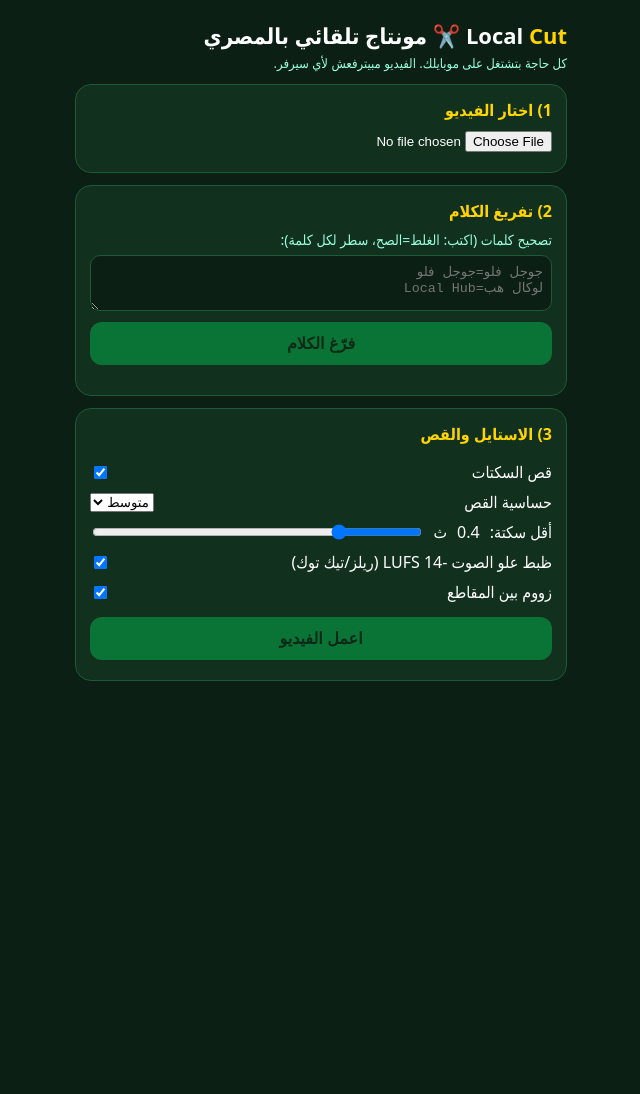
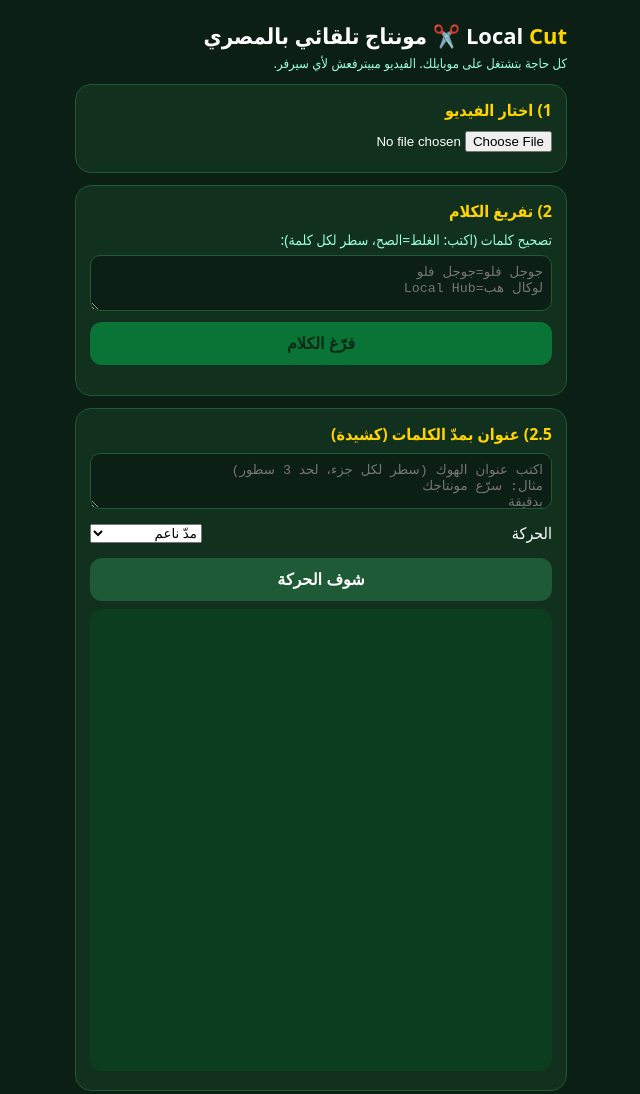
Before and after one commit to workbykomsan-lang/lc-x7k2m9, a plain HTML site: page index.html in a window 1280 px wide. Shown: the top 1094 px of the page, without its empty margins (319-959 px from the left). Before the commit the page ends 800 px from the top, so only its background shows below. Drawn offline with Linux system fonts and the light colour scheme; a web font is replaced by a local one.

Commit message:
Update index.html

```diff
--- a/index.html
+++ b/index.html
@@ -23,6 +23,10 @@ video,canvas{width:100%;border-radius:12px;background:#000}.msg{color:#9fd;font-
 <div class="msg">تصحيح كلمات (اكتب: الغلط=الصح، سطر لكل كلمة):</div>
 <textarea id="vocab" placeholder="جوجل فلو=جوجل فلو&#10;لوكال هب=Local Hub"></textarea>
 <button id="tr" disabled>فرّغ الكلام</button><div class="msg" id="m2"></div><div class="words" id="words"></div></div>
+<div class="card"><div class="step">2.5) عنوان بمدّ الكلمات (كشيدة)</div>
+<textarea id="ttl" placeholder="اكتب عنوان الهوك (سطر لكل جزء، لحد 3 سطور)&#10;مثال: سرّع مونتاجك&#10;بدقيقة"></textarea>
+<label>الحركة<select id="tan"><option value="stretch">مدّ ناعم</option><option value="pop">بوب</option><option value="up">طلوع</option><option value="right">دخول من اليمين</option><option value="blur">ضبابي</option><option value="type">كلمة كلمة</option></select></label>
+<button class="sec" id="tpv" type="button">شوف الحركة</button><canvas id="pv" width="360" height="360" style="width:100%;border-radius:12px;background:#0B3D1E;margin-top:8px"></canvas></div>
 <div class="card"><div class="step">3) الاستايل والقص</div><div class="presets" id="presets"></div>
 <label>قص السكتات<input type="checkbox" id="cut" checked></label>
 <label>حساسية القص<select id="sens"><option value="0.7">خفيف</option><option value="0.4" selected>متوسط</option><option value="0.25">سريع</option></select></label>
```
